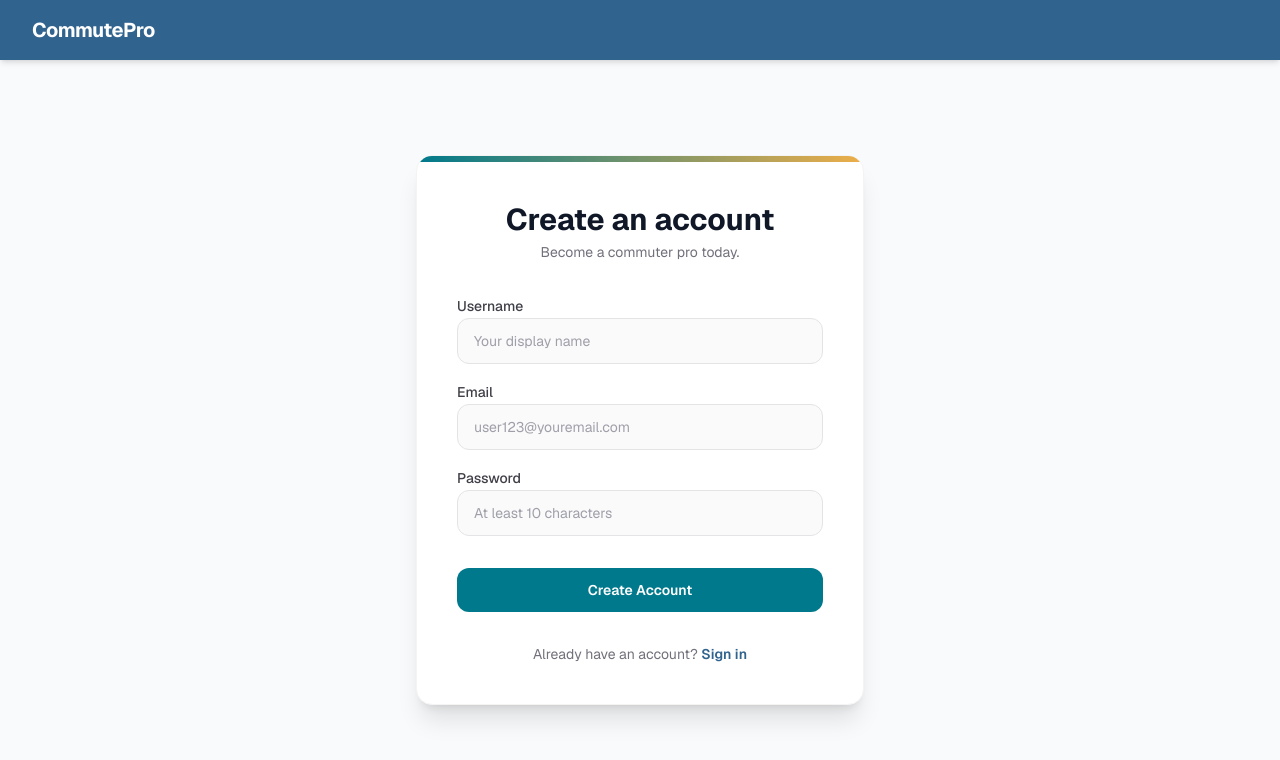
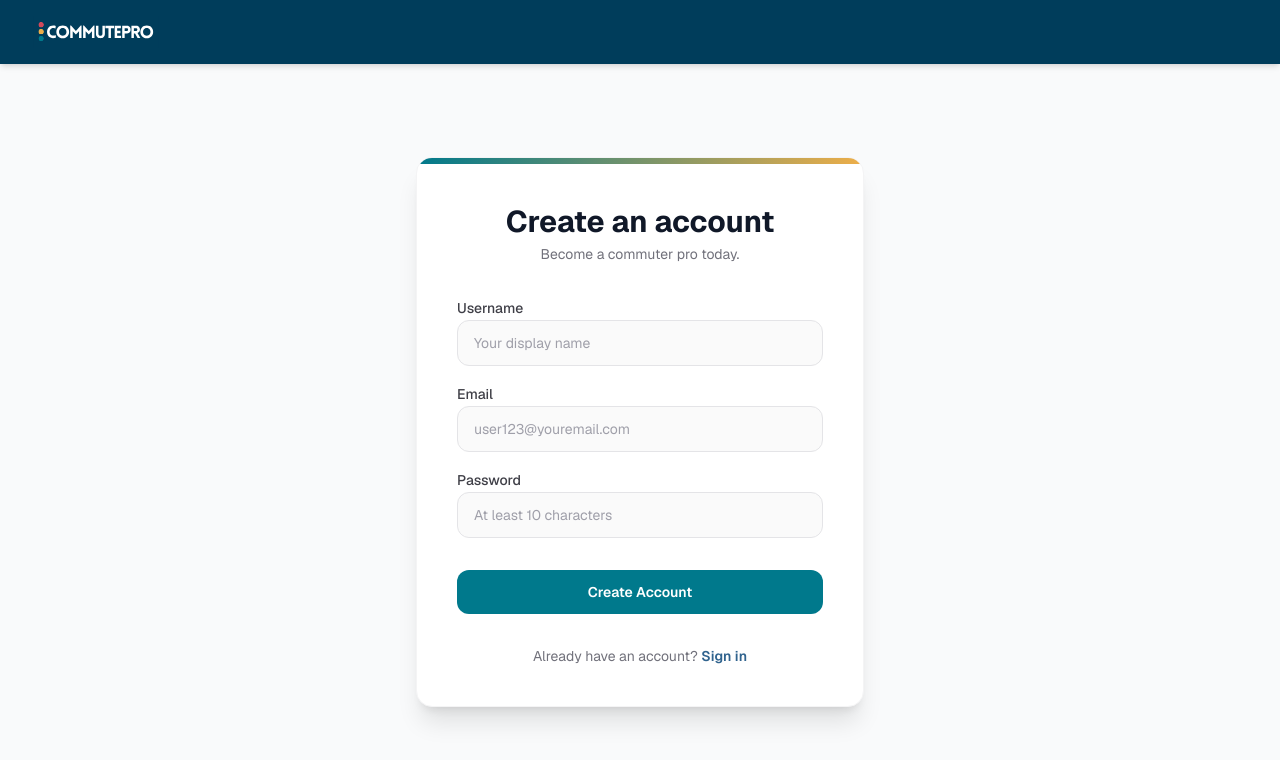
Before and after one commit to frhOrcasitas/commute_pro, a Next.js app: page /register in a window 1280 px wide. Shown: the top 760 px of the page. Built offline with nearby package versions, Linux system fonts and the light colour scheme; no server answers.

Commit message:
changed colors and icons

```diff
--- a/app/layout.js
+++ b/app/layout.js
@@ -14,6 +14,7 @@ const geistMono = Geist_Mono({
 export const metadata = {
   title: "CommutePro",
   description: "The Commuter's Best Friend",
+  icon: "/commutepro_icon.svg"
 };
 
 export default function RootLayout({ children }) {
--- a/app/login/page.js
+++ b/app/login/page.js
@@ -4,6 +4,7 @@ import Link from "next/link";
 import { useState } from "react";
 import { supabase } from "@/app/lib/supabaseClient";
 import { useRouter } from "next/navigation";
+import Image from "next/image";
 
 export default function Login() {
   const router = useRouter();
@@ -35,9 +36,14 @@ export default function Login() {
     <div className="min-h-screen flex flex-col bg-gray-50 font-sans">
 
       {/* Nav */}
-      <nav className="flex items-center px-5 sm:px-8 py-4 bg-[#30638E] shadow-md">
+      <nav className="flex items-center px-5 sm:px-8 py-4 bg-[#003D5B] shadow-md">
         <Link href="/" className="text-white text-xl font-bold tracking-tight">
-          CommutePro
+          <Image
+              src="/commutepro_full.svg"
+              width={128}
+              height={32}
+              alt="commutepro logo"
+              />
         </Link>
       </nav>
 
--- a/app/page.js
+++ b/app/page.js
@@ -6,9 +6,14 @@ export default function Home() {
     <div className="flex flex-col min-h-screen font-sans">
 
       {/* ── Navbar ── */}
-      <nav className="fixed top-0 left-0 right-0 z-50 flex items-center justify-between px-5 sm:px-8 py-4 bg-[#30638E] shadow-md">
+      <nav className="fixed top-0 left-0 right-0 z-50 flex items-center justify-between px-5 sm:px-8 py-4 bg-[#003d5b] shadow-md">
         <Link href="/" className="text-white text-xl font-bold tracking-tight">
-          CommutePro
+          <Image
+              src="/commutepro_full.svg"
+              width={128}
+              height={32}
+              alt="commutepro logo"
+              />
         </Link>
         <div className="flex items-center gap-3 sm:gap-4">
           <a href="#how-it-works" className="text-white/80 hover:text-white text-sm font-medium transition hidden sm:block">
--- a/app/register/page.js
+++ b/app/register/page.js
@@ -4,6 +4,7 @@ import Link from "next/link";
 import { useState } from "react";
 import { supabase } from "@/app/lib/supabaseClient";
 import { useRouter } from "next/navigation";
+import Image from "next/image";
 
 export default function Register() {
   const router   = useRouter();
@@ -44,9 +45,14 @@ export default function Register() {
     <div className="min-h-screen flex flex-col bg-gray-50 font-sans">
 
       {/* Nav */}
-      <nav className="flex items-center px-5 sm:px-8 py-4 bg-[#30638E] shadow-md">
+      <nav className="flex items-center px-5 sm:px-8 py-4 bg-[#003D5B] shadow-md">
         <Link href="/" className="text-white text-xl font-bold tracking-tight">
-          CommutePro
+          <Image
+              src="/commutepro_full.svg"
+              width={128}
+              height={32}
+              alt="commutepro logo"
+              />
         </Link>
       </nav>
 
```
